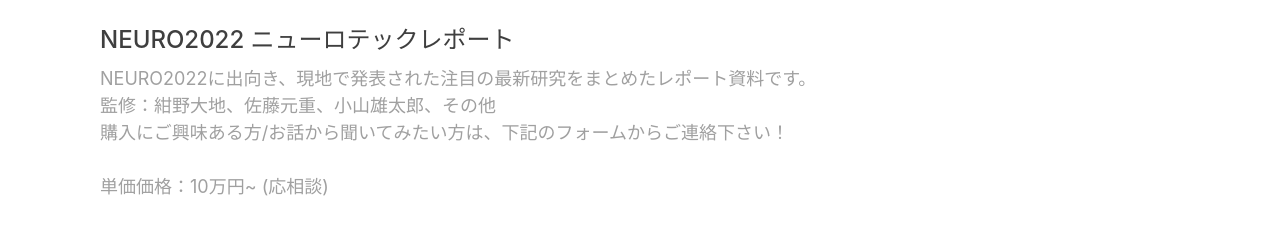
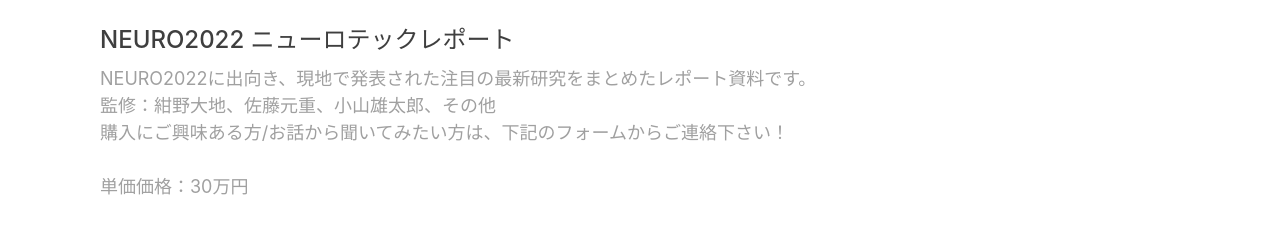
Before and after one commit to wakkihaya/neurotechjp, a Next.js app: page /jp/slides/neuro-2022 in a window 1280 px wide. Shown: the part 1632-1880 px from the top of the page. Built offline with nearby package versions, Linux system fonts and the light colour scheme.

Commit message:
fix: price

```diff
--- a/src/pages/jp/slides/neuro-2022.tsx
+++ b/src/pages/jp/slides/neuro-2022.tsx
@@ -28,7 +28,7 @@ const Neuro2022: React.FC = () => {
           購入にご興味ある方/お話から聞いてみたい方は、下記のフォームからご連絡下さい！
           <br />
           <br />
-          単価価格：10万円~ (応相談)
+          単価価格：30万円
         </div>
         <div className="slides-item--button">
           <a
```
